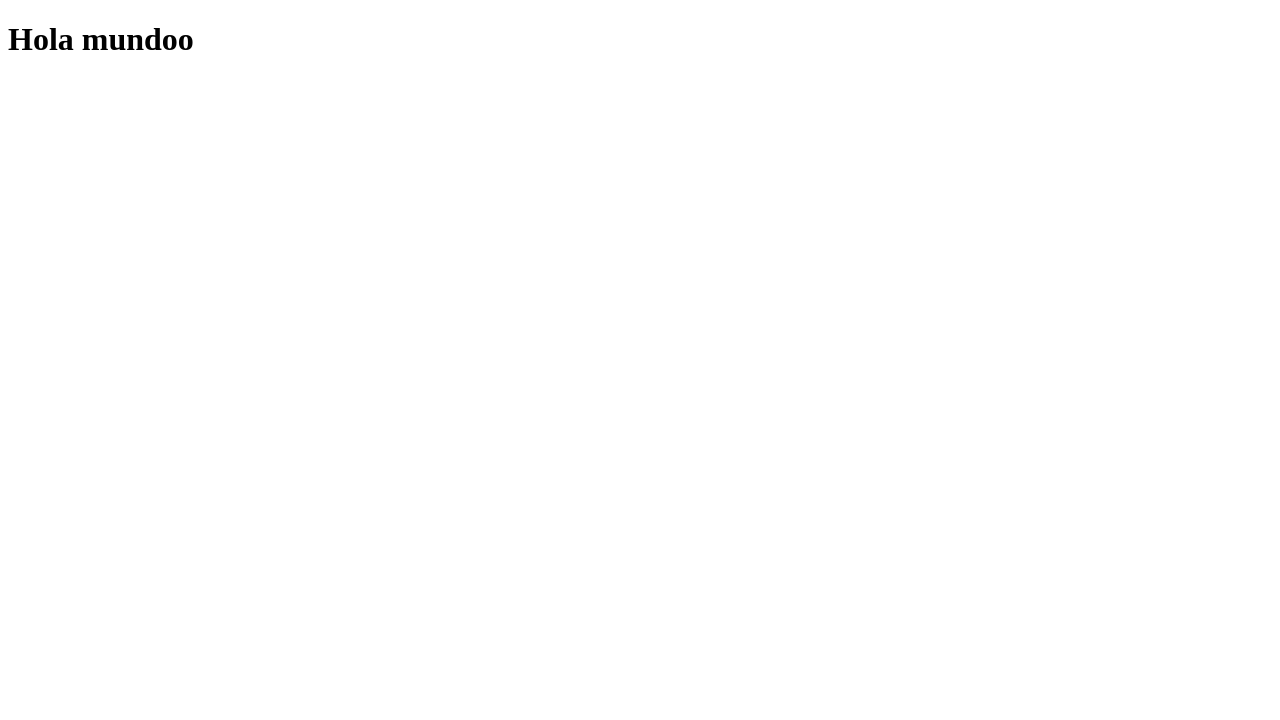
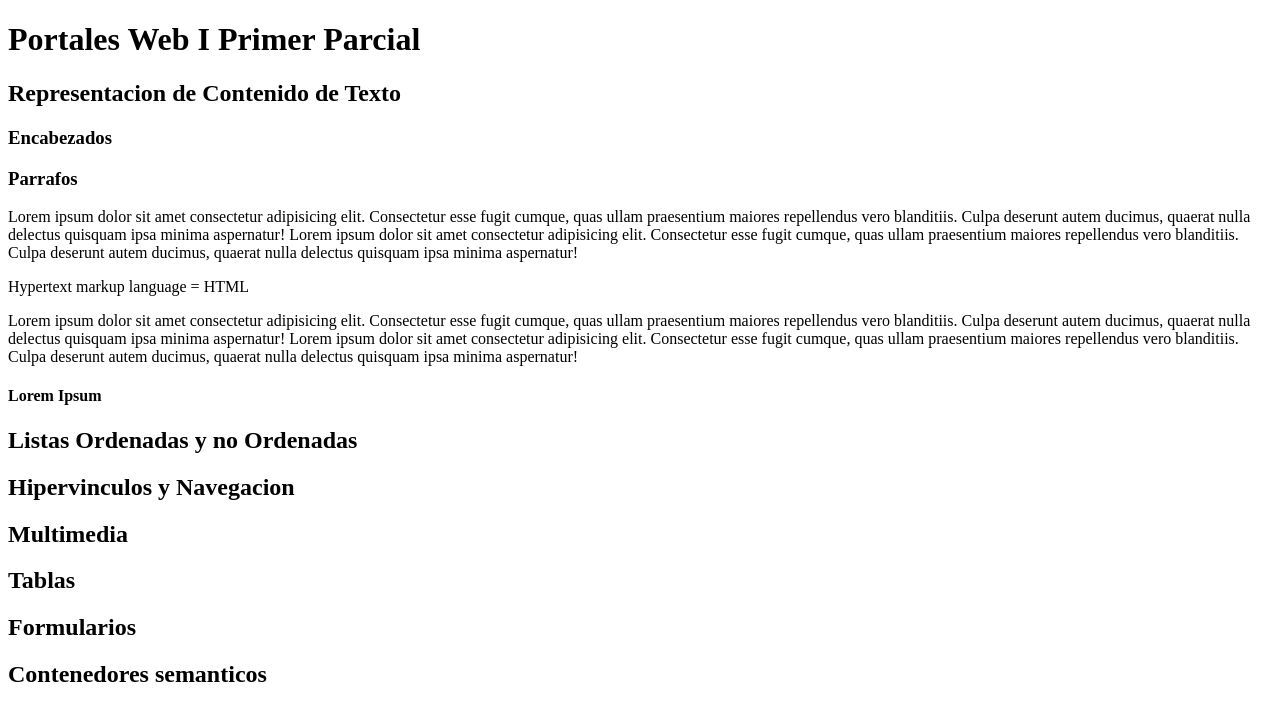
Before and after one commit to alxjandrotsc1/pw1_torres, a plain HTML site: page index.html in a window 1280 px wide. Drawn offline with Linux system fonts and the light colour scheme.

Commit message:
Encabezados y parrafos pw1

```diff
--- a/index.html
+++ b/index.html
@@ -1,10 +1,36 @@
 <!DOCTYPE html>
-<html>
+<html> <!Etiqueta de apertura>
     <head>
         <meta charset="utf-8"/>
         <title>Portales Web I 1801</title>
     </head>
     <body>
-        <h1>Hola mundoo</h1>
+        <h1>Portales Web I Primer Parcial</h1>
+        <h2>Representacion de Contenido de Texto</h2>
+        <h3>Encabezados</h3>
+        <h3>Parrafos</h3>
+        <p>Lorem ipsum dolor sit amet consectetur adipisicing elit. Consectetur esse fugit cumque,
+            quas ullam praesentium maiores repellendus vero blanditiis. Culpa deserunt autem ducimus,
+             quaerat nulla delectus quisquam ipsa minima aspernatur! Lorem ipsum dolor sit amet consectetur adipisicing elit. Consectetur esse fugit cumque,
+             quas ullam praesentium maiores repellendus vero blanditiis. Culpa deserunt autem ducimus,
+              quaerat nulla delectus quisquam ipsa minima aspernatur!
+           </p>
+           <p>
+               Hypertext markup language = HTML
+           </p>
+           <p>
+             Lorem ipsum dolor sit amet consectetur adipisicing elit. Consectetur esse fugit cumque,
+            quas ullam praesentium maiores repellendus vero blanditiis. Culpa deserunt autem ducimus,
+             quaerat nulla delectus quisquam ipsa minima aspernatur! Lorem ipsum dolor sit amet consectetur adipisicing elit. Consectetur esse fugit cumque,
+             quas ullam praesentium maiores repellendus vero blanditiis. Culpa deserunt autem ducimus,
+              quaerat nulla delectus quisquam ipsa minima aspernatur!
+           </p>
+        <h4>Lorem Ipsum</h4>
+        <h2>Listas Ordenadas y no Ordenadas</h2>
+        <h2>Hipervinculos y Navegacion</h2>
+        <h2>Multimedia</h2>
+        <h2>Tablas</h2>
+        <h2>Formularios</h2>
+        <h2>Contenedores semanticos</h2>
     </body>
-</html>
+</html> <! Etiqueta de cierre>
```
